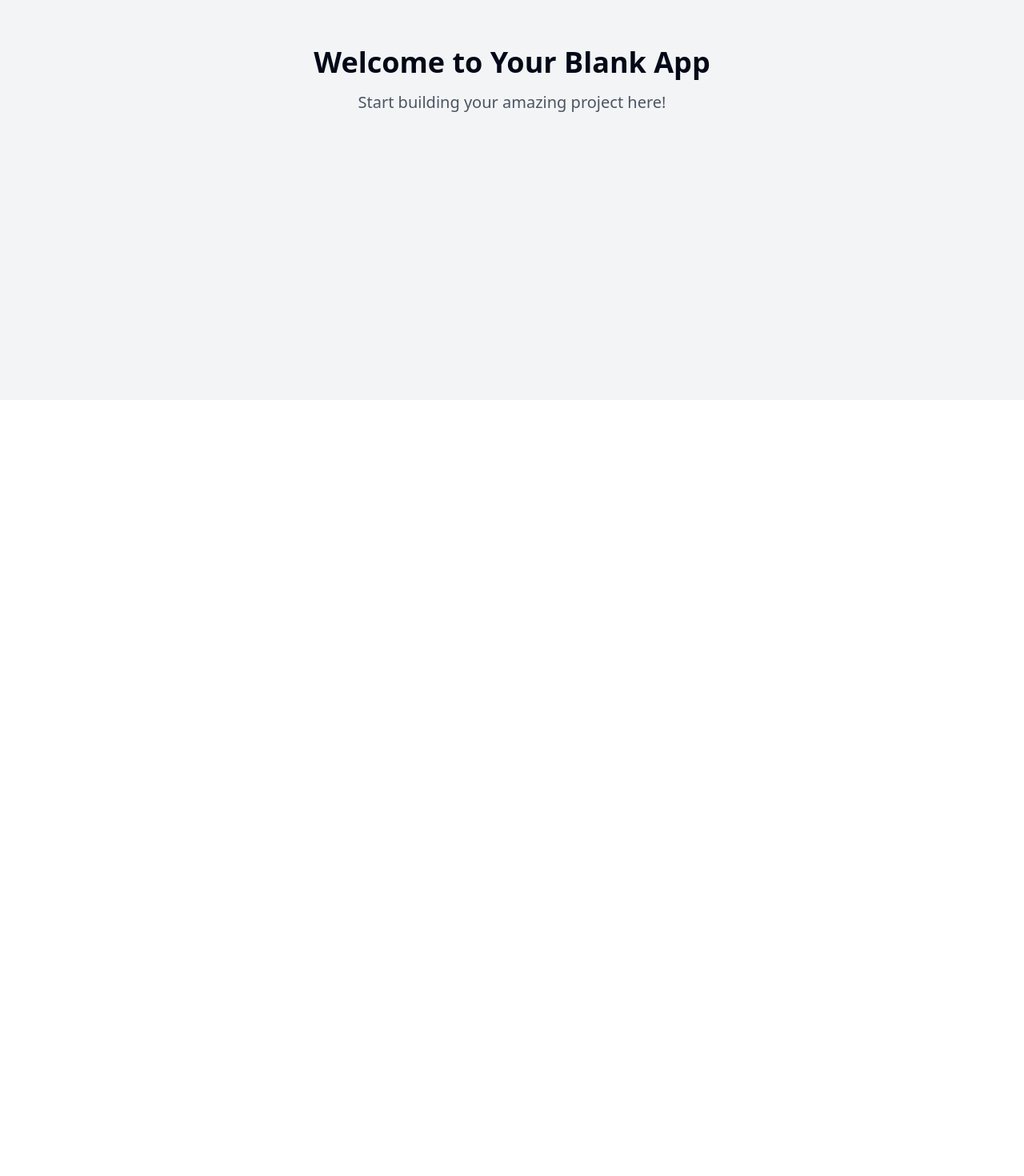
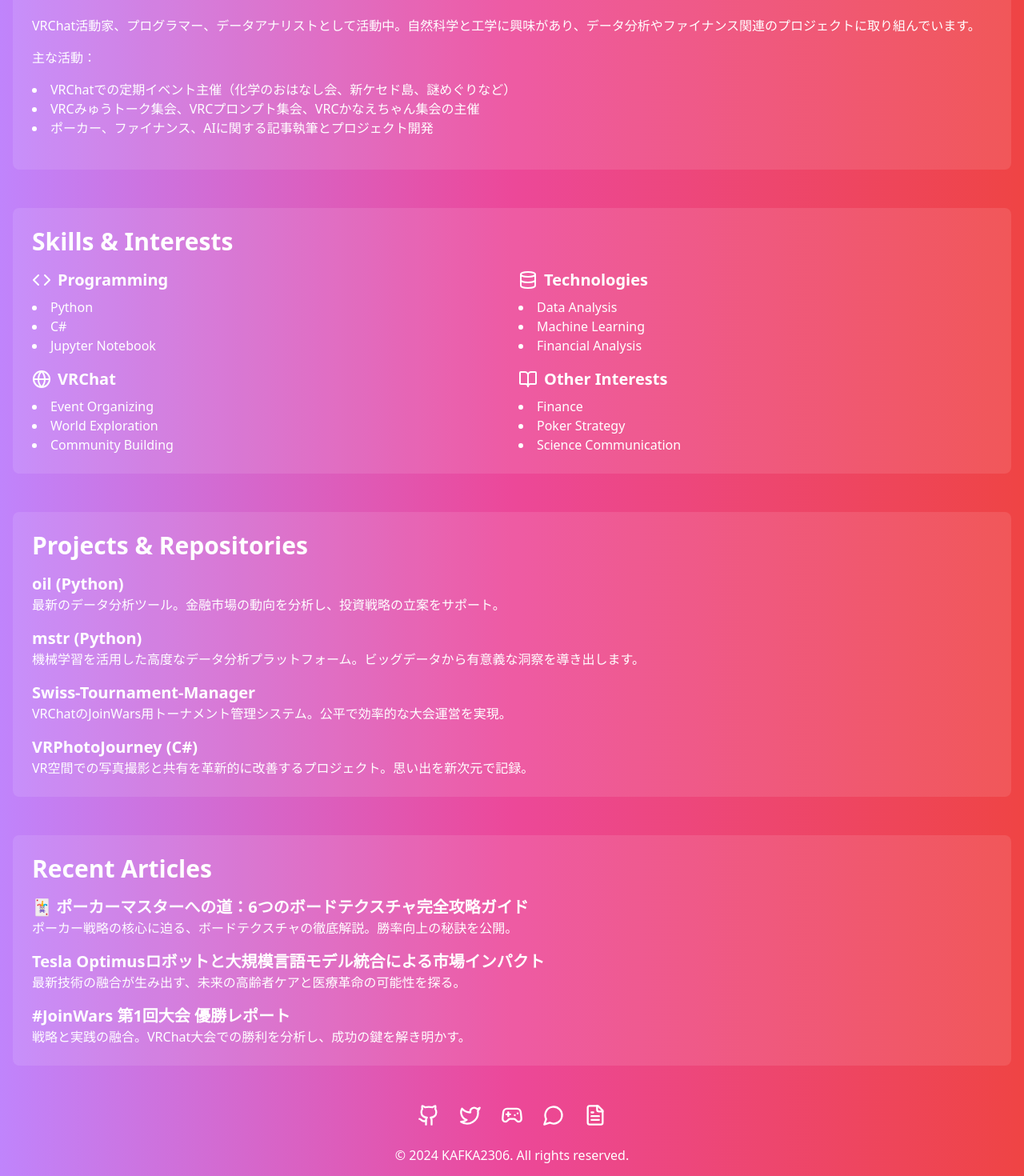
Before and after one commit to KAFKA2306/kafka, a React (Vite) app: page / in a window 1280 px wide. Shown: the part 300-1770 px from the top of the page at 80% size. Before the commit the page ends 800 px from the top, so only its background shows below. Built offline with nearby package versions, Linux system fonts and the light colour scheme.

Commit message:
Create profile site layout
Implemented a profile site layout using React, featuring sections for personal information, skills, projects, and social links. The design includes a gradient background and responsive components for an engaging user experience.
[skip gpt_engineer]

```diff
--- a/src/pages/Index.jsx
+++ b/src/pages/Index.jsx
@@ -1,14 +1,135 @@
-// Update this page (the content is just a fallback if you fail to update the page)
+import React from 'react'
+import { Github, Twitter, Gamepad2, MessageCircle, Code, Database, Globe, BookOpen, Star, FileText } from 'lucide-react'
 
 const Index = () => {
   return (
-    <div className="min-h-screen flex items-center justify-center bg-gray-100">
-      <div className="text-center">
-        <h1 className="text-4xl font-bold mb-4">Welcome to Your Blank App</h1>
-        <p className="text-xl text-gray-600">Start building your amazing project here!</p>
+    <div className="min-h-screen bg-gradient-to-r from-purple-400 via-pink-500 to-red-500 text-white">
+      <div className="container mx-auto px-4 py-16">
+        <header className="text-center mb-12">
+          <h1 className="text-5xl font-bold mb-4">KAFKA2306</h1>
+          <p className="text-xl">VRChat Enthusiast | Developer | Data Analyst</p>
+          <div className="mt-4 flex justify-center items-center">
+            <Star className="mr-2" size={20} />
+            <span>9 Stars</span>
+            <span className="mx-2">·</span>
+            <span>7 Followers</span>
+            <span className="mx-2">·</span>
+            <span>18 Following</span>
+          </div>
+        </header>
+
+        <section className="mb-12 bg-white bg-opacity-10 p-6 rounded-lg">
+          <h2 className="text-3xl font-semibold mb-4">About Me</h2>
+          <p className="mb-4">VRChat活動家、プログラマー、データアナリストとして活動中。自然科学と工学に興味があり、データ分析やファイナンス関連のプロジェクトに取り組んでいます。</p>
+          <p className="mb-4">主な活動：</p>
+          <ul className="list-disc list-inside mb-4">
+            <li>VRChatでの定期イベント主催（化学のおはなし会、新ケセド島、謎めぐりなど）</li>
+            <li>VRCみゅうトーク集会、VRCプロンプト集会、VRCかなえちゃん集会の主催</li>
+            <li>ポーカー、ファイナンス、AIに関する記事執筆とプロジェクト開発</li>
+          </ul>
+        </section>
+
+        <section className="mb-12 bg-white bg-opacity-10 p-6 rounded-lg">
+          <h2 className="text-3xl font-semibold mb-4">Skills & Interests</h2>
+          <div className="grid grid-cols-1 md:grid-cols-2 gap-4">
+            <div>
+              <h3 className="text-xl font-semibold mb-2 flex items-center"><Code className="mr-2" /> Programming</h3>
+              <ul className="list-disc list-inside">
+                <li>Python</li>
+                <li>C#</li>
+                <li>Jupyter Notebook</li>
+              </ul>
+            </div>
+            <div>
+              <h3 className="text-xl font-semibold mb-2 flex items-center"><Database className="mr-2" /> Technologies</h3>
+              <ul className="list-disc list-inside">
+                <li>Data Analysis</li>
+                <li>Machine Learning</li>
+                <li>Financial Analysis</li>
+              </ul>
+            </div>
+            <div>
+              <h3 className="text-xl font-semibold mb-2 flex items-center"><Globe className="mr-2" /> VRChat</h3>
+              <ul className="list-disc list-inside">
+                <li>Event Organizing</li>
+                <li>World Exploration</li>
+                <li>Community Building</li>
+              </ul>
+            </div>
+            <div>
+              <h3 className="text-xl font-semibold mb-2 flex items-center"><BookOpen className="mr-2" /> Other Interests</h3>
+              <ul className="list-disc list-inside">
+                <li>Finance</li>
+                <li>Poker Strategy</li>
+                <li>Science Communication</li>
+              </ul>
+            </div>
+          </div>
+        </section>
+
+        <section className="mb-12 bg-white bg-opacity-10 p-6 rounded-lg">
+          <h2 className="text-3xl font-semibold mb-4">Projects & Repositories</h2>
+          <ul className="space-y-4">
+            <li>
+              <h3 className="text-xl font-semibold">oil (Python)</h3>
+              <p>最新のデータ分析ツール。金融市場の動向を分析し、投資戦略の立案をサポート。</p>
+            </li>
+            <li>
+              <h3 className="text-xl font-semibold">mstr (Python)</h3>
+              <p>機械学習を活用した高度なデータ分析プラットフォーム。ビッグデータから有意義な洞察を導き出します。</p>
+            </li>
+            <li>
+              <h3 className="text-xl font-semibold">Swiss-Tournament-Manager</h3>
+              <p>VRChatのJoinWars用トーナメント管理システム。公平で効率的な大会運営を実現。</p>
+            </li>
+            <li>
+              <h3 className="text-xl font-semibold">VRPhotoJourney (C#)</h3>
+              <p>VR空間での写真撮影と共有を革新的に改善するプロジェクト。思い出を新次元で記録。</p>
+            </li>
+          </ul>
+        </section>
+
+        <section className="mb-12 bg-white bg-opacity-10 p-6 rounded-lg">
+          <h2 className="text-3xl font-semibold mb-4">Recent Articles</h2>
+          <ul className="space-y-4">
+            <li>
+              <h3 className="text-xl font-semibold">🃏 ポーカーマスターへの道：6つのボードテクスチャ完全攻略ガイド</h3>
+              <p>ポーカー戦略の核心に迫る、ボードテクスチャの徹底解説。勝率向上の秘訣を公開。</p>
+            </li>
+            <li>
+              <h3 className="text-xl font-semibold">Tesla Optimusロボットと大規模言語モデル統合による市場インパクト</h3>
+              <p>最新技術の融合が生み出す、未来の高齢者ケアと医療革命の可能性を探る。</p>
+            </li>
+            <li>
+              <h3 className="text-xl font-semibold">#JoinWars 第1回大会 優勝レポート</h3>
+              <p>戦略と実践の融合。VRChat大会での勝利を分析し、成功の鍵を解き明かす。</p>
+            </li>
+          </ul>
+        </section>
+
+        <footer className="mt-12 text-center">
+          <div className="flex justify-center space-x-6 mb-6">
+            <a href="https://github.com/KAFKA2306" target="_blank" rel="noopener noreferrer" className="hover:text-gray-300 transition-colors duration-300">
+              <Github size={28} />
+            </a>
+            <a href="https://x.com/kafka_vr" target="_blank" rel="noopener noreferrer" className="hover:text-gray-300 transition-colors duration-300">
+              <Twitter size={28} />
+            </a>
+            <a href="https://vrchat.com/home/user/usr_3e36606d-21c3-4be5-b4b5-4bb5f26eefb0" target="_blank" rel="noopener noreferrer" className="hover:text-gray-300 transition-colors duration-300">
+              <Gamepad2 size={28} />
+            </a>
+            <a href="https://discordapp.com/users/kafka.kf" target="_blank" rel="noopener noreferrer" className="hover:text-gray-300 transition-colors duration-300">
+              <MessageCircle size={28} />
+            </a>
+            <a href="https://note.com/kafkavr/" target="_blank" rel="noopener noreferrer" className="hover:text-gray-300 transition-colors duration-300">
+              <FileText size={28} />
+            </a>
+          </div>
+          <p>&copy; 2024 KAFKA2306. All rights reserved.</p>
+        </footer>
       </div>
     </div>
-  );
-};
+  )
+}
 
-export default Index;
+export default Index
```
